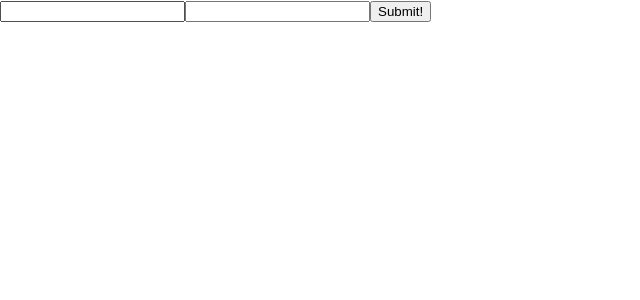
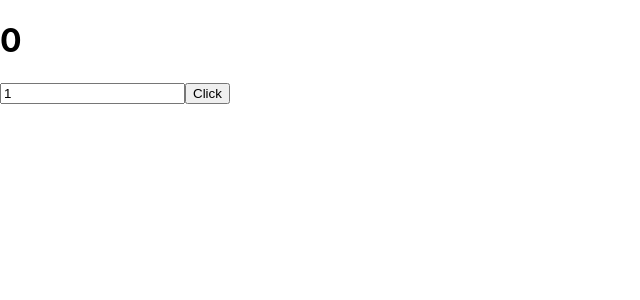
Before and after one commit to freshcodeAlice/react-learning-practice, a React (Create React App) app: page / in a window 1280 px wide. Shown: the top 300 px of the page, without its empty margins (0-640 px from the left). Built offline with nearby package versions, Linux system fonts and the light colour scheme.

Commit message:
Hooks welcome!

```diff
--- a/package.json
+++ b/package.json
@@ -11,6 +11,7 @@
     "@testing-library/user-event": "^13.5.0",
     "animate.css": "^4.1.1",
     "classnames": "^2.3.1",
+    "date-fns": "^2.28.0",
     "formik": "^2.2.9",
     "hash": "^0.2.1",
     "query-string": "^7.1.1",
--- a/src/App.js
+++ b/src/App.js
@@ -1,57 +1,14 @@
 import './App.css';
 import React, { Component } from 'react';
-import TreeWithTheme from './components/Tree';
-import { UserContext, ThemeContext } from './contexts';
-import Header from './components/Header';
-import CONSTANTS from './constants';
-import SignUpForm from './components/SignUpForm';
-const { THEMES } = CONSTANTS;
-/*
-
-1. Создаем контекст
-2. Предоставляем данные (создаем Provider)
-3. Получаем данные, подключившись к контексту
-
-*/
+import Home from './components/Home';
 
 class App extends React.Component {
   constructor (props) {
     super(props);
-    this.state = {
-      user: {
-        id: 1,
-        firstName: 'John',
-        lastName: 'Doe',
-        imageSrc:
-          'https://www.pngfind.com/pngs/m/470-4703547_icon-user-icon-hd-png-download.png',
-      },
-      theme: THEMES.DARK,
-    };
   }
 
-  logOut = () => {
-    this.setState({
-      user: {},
-    });
-  };
-
-  setTheme = theme => {
-    this.setState({ theme });
-  };
-
   render () {
-    const { theme, user } = this.state;
-    return (
-      <>
-        <SignUpForm />
-        {/* <ThemeContext.Provider value={[theme, this.setTheme]}>
-          <UserContext.Provider value={[user, this.logOut]}>
-            <Header />
-            <TreeWithTheme />
-          </UserContext.Provider>
-        </ThemeContext.Provider> */}
-      </>
-    );
+    return <Home />;
   }
 }
 
--- /dev/null
+++ b/src/components/Home/index.js
@@ -0,0 +1,26 @@
+import React, { useState } from 'react';
+
+const Home = () => {
+  const [counter, setCounter] = useState(0);
+  const [step, setStep] = useState(1);
+
+  const handler = () => {
+    setCounter(counter + step);
+  };
+
+  const changeHandler = event => {
+    setStep(Number(event.target.value));
+  };
+
+  console.log('render');
+
+  return (
+    <div>
+      <h1>{counter}</h1>
+      <input type='number' name='step' value={step} onChange={changeHandler} />
+      <button onClick={handler}>Click</button>
+    </div>
+  );
+};
+
+export default Home;
```
Also changed, not shown: 1 other file (tests, documents, lock files or other folders).
